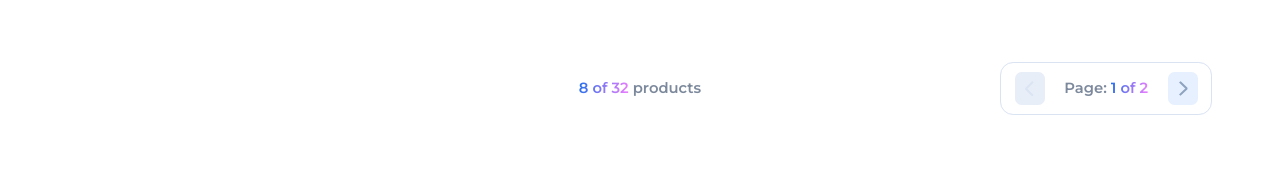
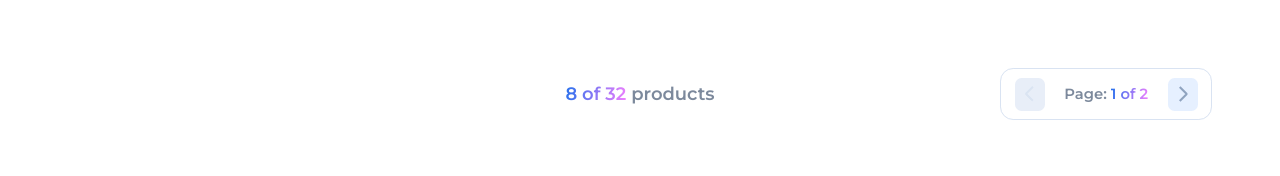
Before and after one commit to sebasusnik/aerolab-frontend-challenge, a Next.js app: page / in a window 1280 px wide. Shown: the part 5208-5384 px from the top of the page. Built offline with nearby package versions, Linux system fonts and the light colour scheme.

Commit message:
product section style

```diff
--- a/styles/components/product/products-section.css
+++ b/styles/components/product/products-section.css
@@ -29,12 +29,12 @@
     gap: 1.5em;
     margin-bottom: 8em;
     @media (min-width: 78.75rem) {
-      font-size: clamp(.82em, .8vw + .1em, 1em);
       height: 4em;
       & .count {
         white-space: nowrap;
       }
       & .pager {
+        font-size: clamp(.82em, .8vw + .1em, 1em);
         position: absolute;
         right: 0;
       }
```
